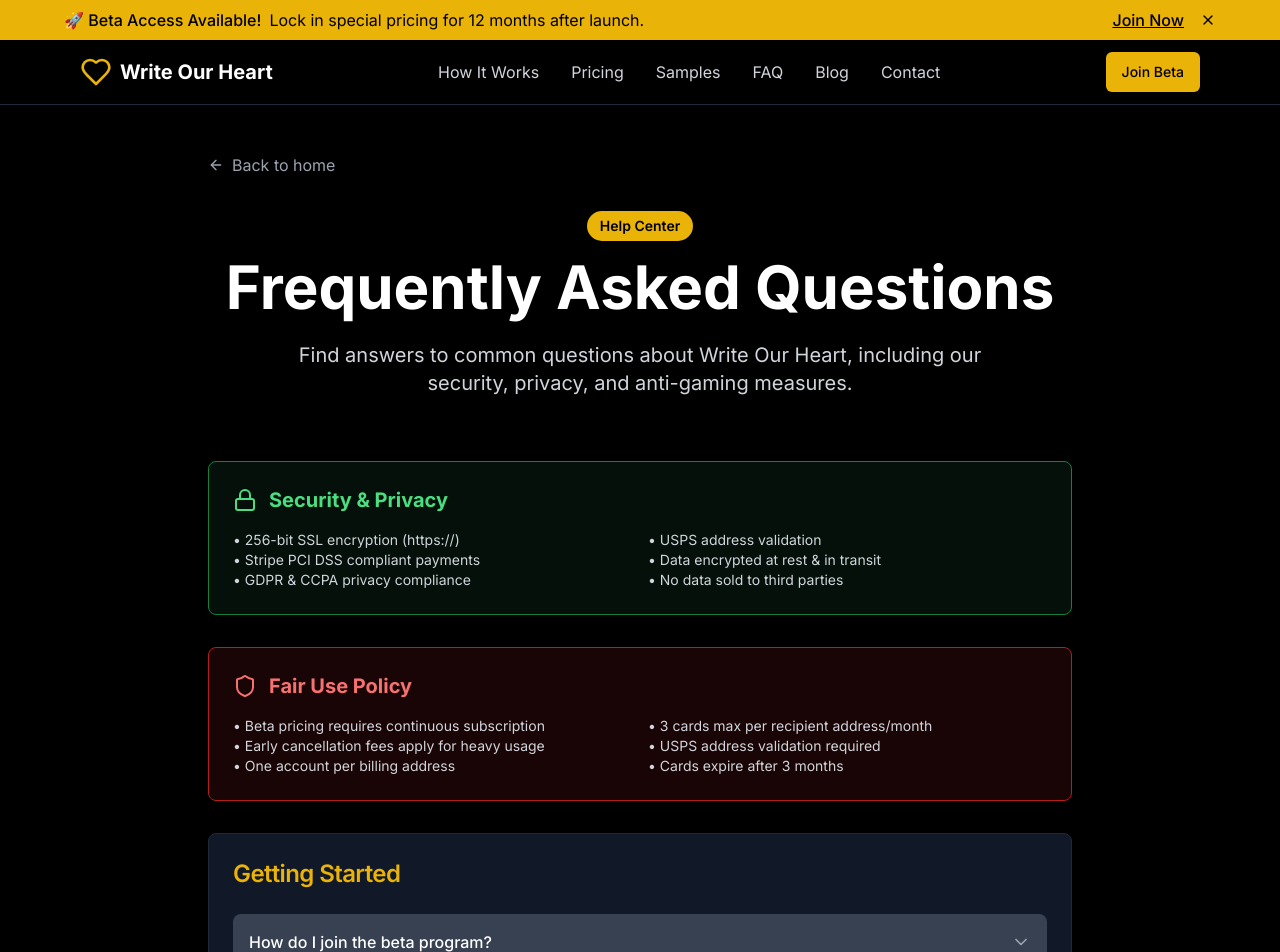
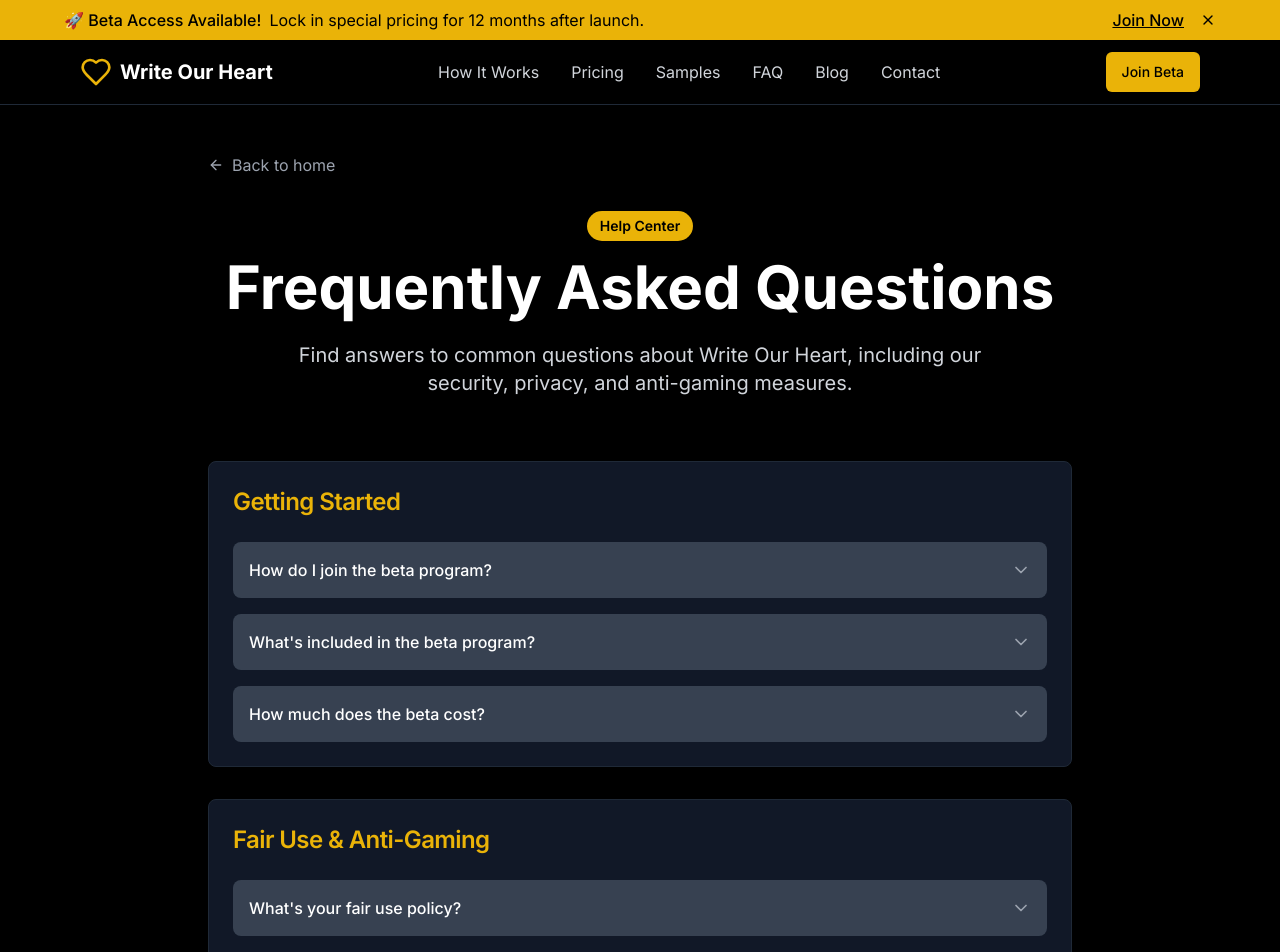
Before and after one commit to FLCoolJ/Write-our-heart, a Next.js app: page /faq in a window 1280 px wide. Shown: the top 952 px of the page. Built offline with nearby package versions, Linux system fonts and the light colour scheme.

Commit message:
feat: move security boxes under "Security & Privacy" section
Improve FAQ flow by placing security boxes after related section.

Co-authored-by: null <214735419+FLCoolJ@users.noreply.github.com>

```diff
--- a/app/faq/page.tsx
+++ b/app/faq/page.tsx
@@ -195,8 +195,34 @@ export default function FAQPage() {
           </p>
         </div>
 
+        {/* FAQ Categories */}
+        <div className="space-y-8">
+          {faqCategories.map((category, categoryIndex) => (
+            <div key={categoryIndex}>
+              <Card className="bg-gray-900 border border-gray-800">
+                <CardHeader>
+                  <CardTitle className="text-2xl text-yellow-500">{category.title}</CardTitle>
+                </CardHeader>
+                <CardContent className="space-y-4">
+                  {category.questions.map((faq, questionIndex) => (
+                    <Collapsible key={questionIndex}>
+                      <CollapsibleTrigger className="flex items-center justify-between w-full p-4 text-left bg-gray-700 hover:bg-gray-600 rounded-lg transition-colors">
+                        <span className="font-medium text-white">{faq.question}</span>
+                        <ChevronDown className="h-5 w-5 text-gray-400" />
+                      </CollapsibleTrigger>
+                      <CollapsibleContent className="p-4 bg-gray-700/80 rounded-b-lg">
+                        <p className="text-gray-100 leading-relaxed">{faq.answer}</p>
+                      </CollapsibleContent>
+                    </Collapsible>
+                  ))}
+                </CardContent>
+              </Card>
+
+              {/* Security & Privacy Boxes - Only show after Security & Privacy section */}
+              {category.title === "Security & Privacy" && (
+                <div className="mt-6 space-y-4">
                   {/* Security Notice */}
-        <Card className="bg-green-900/20 border border-green-700 mb-8">
+                  <Card className="bg-green-900/20 border border-green-700">
                     <CardContent className="p-6">
                       <div className="flex items-center gap-3 mb-4">
                         <Lock className="h-6 w-6 text-green-400" />
@@ -218,7 +244,7 @@ export default function FAQPage() {
                   </Card>
 
                   {/* Fair Use Notice */}
-        <Card className="bg-red-900/20 border border-red-700 mb-8">
+                  <Card className="bg-red-900/20 border border-red-700">
                     <CardContent className="p-6">
                       <div className="flex items-center gap-3 mb-4">
                         <Shield className="h-6 w-6 text-red-400" />
@@ -238,28 +264,9 @@ export default function FAQPage() {
                       </div>
                     </CardContent>
                   </Card>
-
-        {/* FAQ Categories */}
-        <div className="space-y-8">
-          {faqCategories.map((category, categoryIndex) => (
-            <Card key={categoryIndex} className="bg-gray-900 border border-gray-800">
-              <CardHeader>
-                <CardTitle className="text-2xl text-yellow-500">{category.title}</CardTitle>
-              </CardHeader>
-              <CardContent className="space-y-4">
-                {category.questions.map((faq, questionIndex) => (
-                  <Collapsible key={questionIndex}>
-                    <CollapsibleTrigger className="flex items-center justify-between w-full p-4 text-left bg-gray-700 hover:bg-gray-600 rounded-lg transition-colors">
-                      <span className="font-medium text-white">{faq.question}</span>
-                      <ChevronDown className="h-5 w-5 text-gray-400" />
-                    </CollapsibleTrigger>
-                    <CollapsibleContent className="p-4 bg-gray-700/80 rounded-b-lg">
-                      <p className="text-gray-100 leading-relaxed">{faq.answer}</p>
-                    </CollapsibleContent>
-                  </Collapsible>
-                ))}
-              </CardContent>
-            </Card>
+                </div>
+              )}
+            </div>
           ))}
         </div>
 
```
Lines whose indentation alone changed are shown as unchanged.
